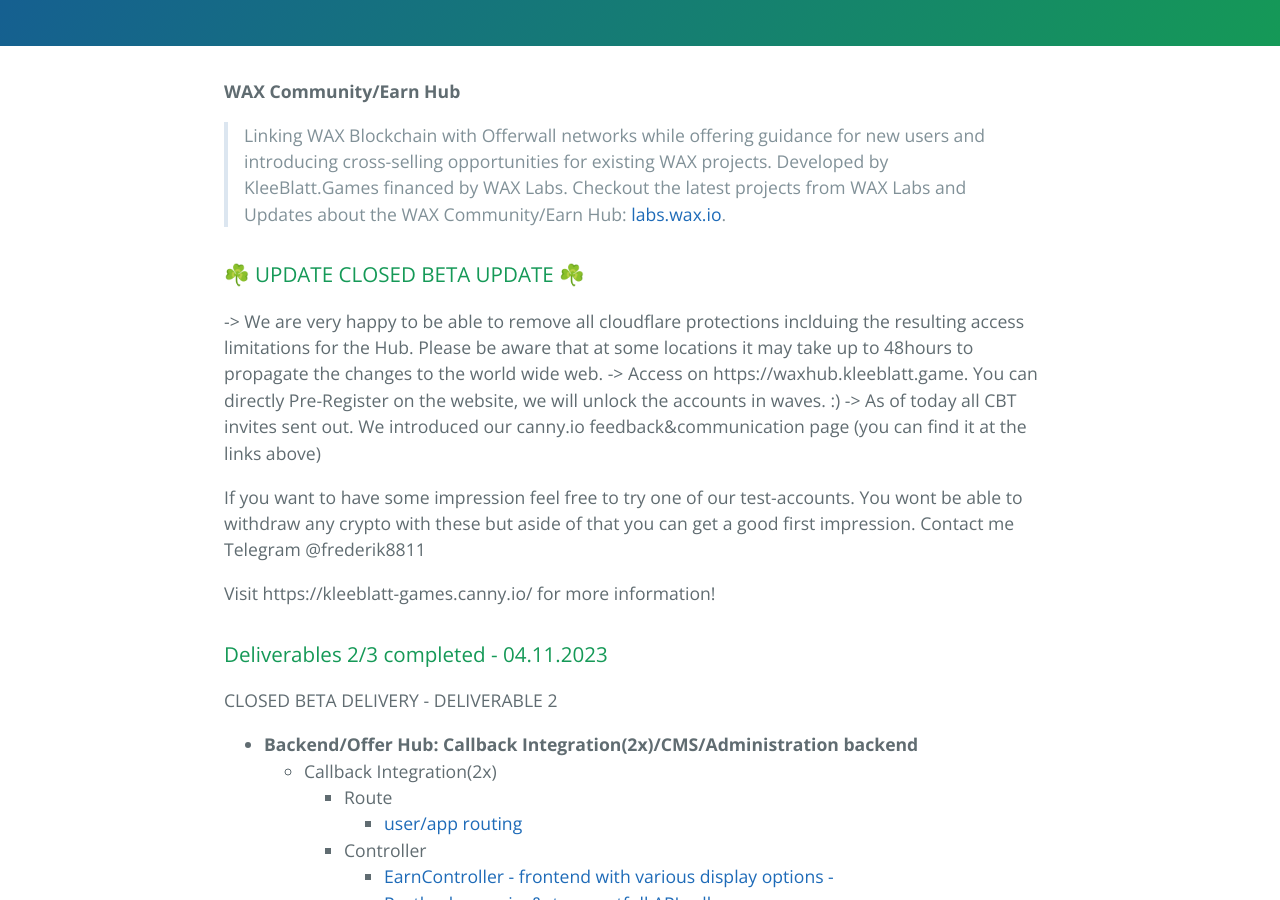
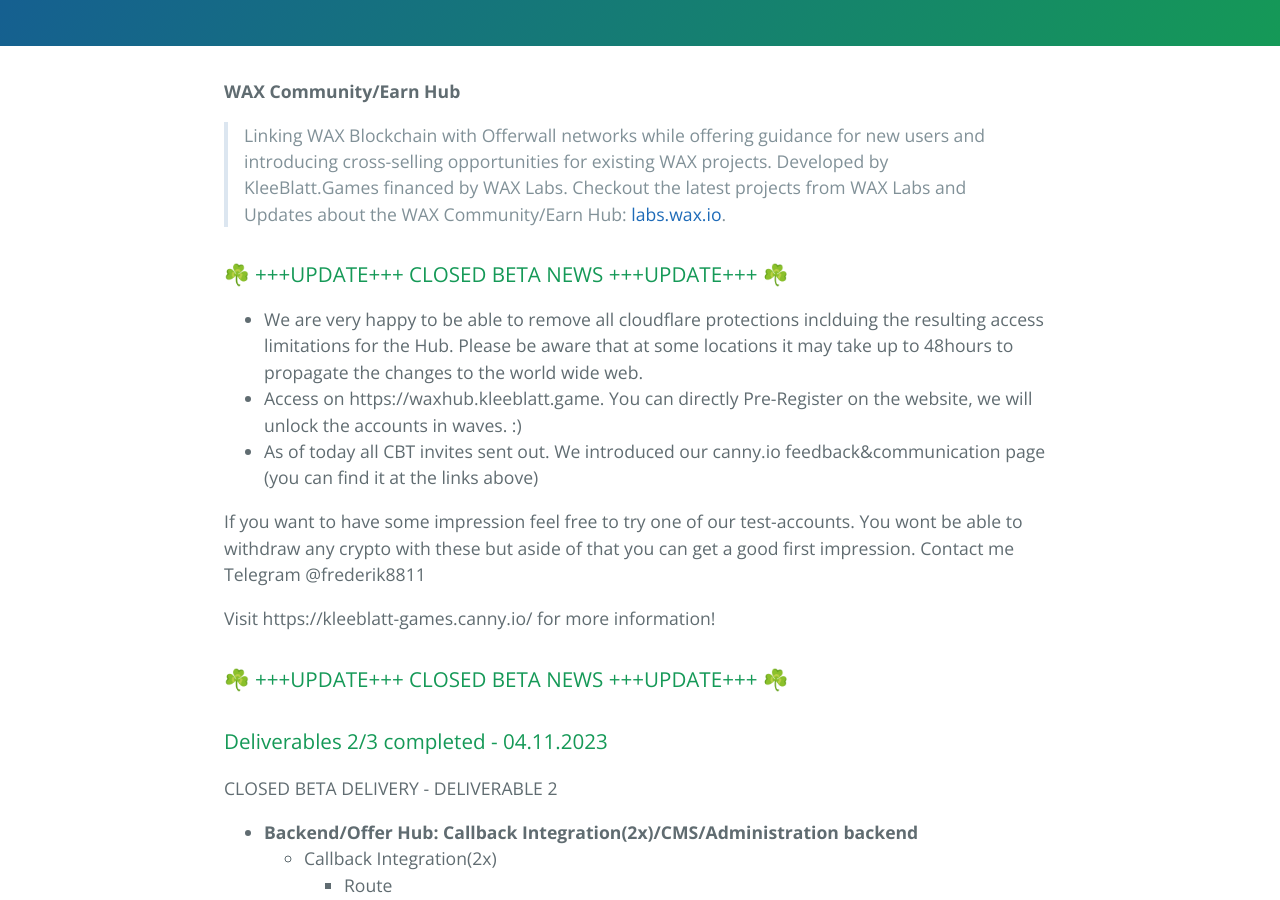
Before and after one commit to KleeblattGames/KleeblattGames.github.io, a Jekyll site: the page built from index.md, in a window 1280 px wide and 900 px high, scrolled down 337 px. Built offline with Jekyll 4.4.1, drawn with Linux system fonts in a browser that asks for light colours; comment, search, counter and statistics services are not loaded.

Commit message:
Update index.md

```diff
--- a/index.md
+++ b/index.md
@@ -8,15 +8,17 @@
 > Linking WAX Blockchain with Offerwall networks while offering guidance for new users and introducing cross-selling opportunities for existing WAX projects.
 > Developed by KleeBlatt.Games financed by WAX Labs. Checkout the latest projects from WAX Labs and Updates about the WAX Community/Earn Hub: [labs.wax.io](https://labs.wax.io/).
 
-### ☘️ UPDATE CLOSED BETA UPDATE ☘️
+### ☘️ +++UPDATE+++ CLOSED BETA NEWS +++UPDATE+++ ☘️
 
--> We are very happy to be able to remove all cloudflare protections inclduing the resulting access limitations for the Hub. Please be aware that at some locations it may take up to 48hours to propagate the changes to the world wide web.
--> Access on https://waxhub.kleeblatt.game. You can directly Pre-Register on the website, we will unlock the accounts in waves. :)
--> As of today all CBT invites sent out. We introduced our canny.io feedback&communication page (you can find it at the links above)
+- We are very happy to be able to remove all cloudflare protections inclduing the resulting access limitations for the Hub. Please be aware that at some locations it may take up to 48hours to propagate the changes to the world wide web.
+- Access on https://waxhub.kleeblatt.game. You can directly Pre-Register on the website, we will unlock the accounts in waves. :)
+- As of today all CBT invites sent out. We introduced our canny.io feedback&communication page (you can find it at the links above)
 
 If you want to have some impression feel free to try one of our test-accounts. You wont be able to withdraw any crypto with these but aside of that you can get a good first impression. Contact me Telegram @frederik8811
 
 Visit https://kleeblatt-games.canny.io/ for more information!
+
+### ☘️ +++UPDATE+++ CLOSED BETA NEWS +++UPDATE+++ ☘️
 
 
 ### Deliverables 2/3 completed - 04.11.2023
```
